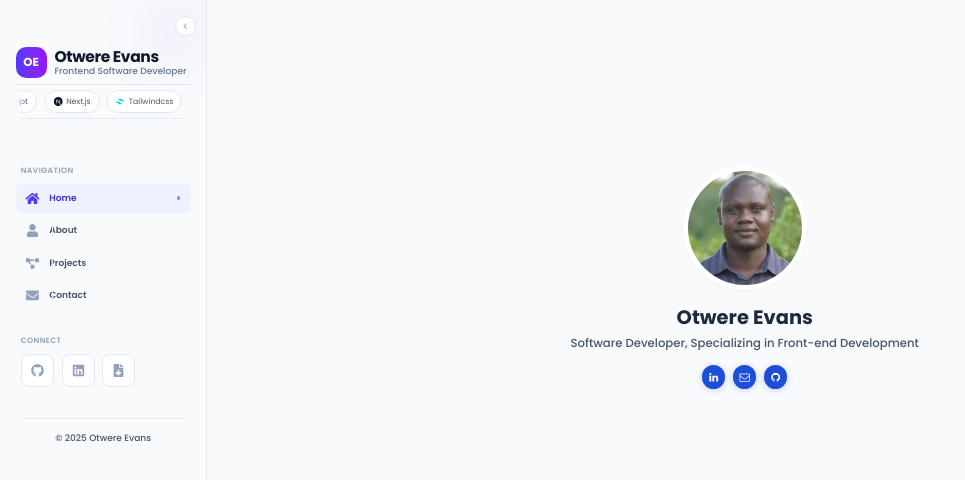
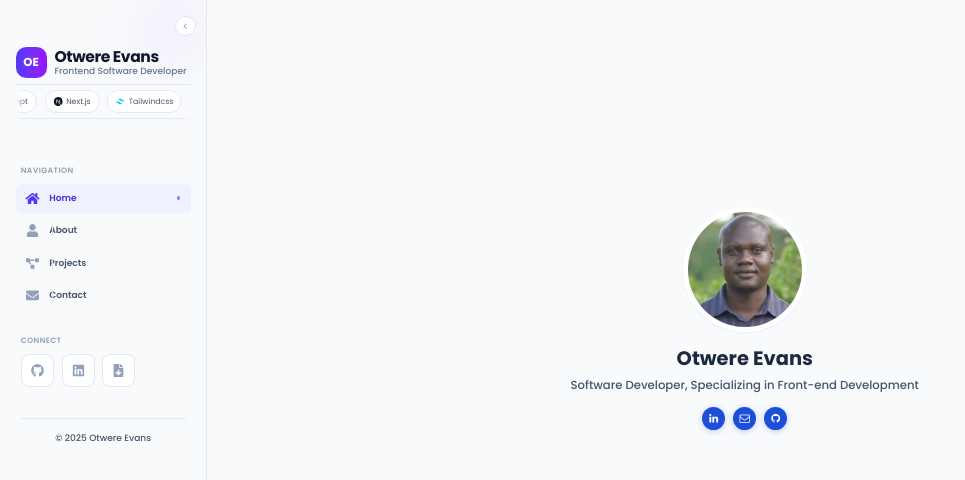
Before and after one commit to otwere/Otwere-Evans-Portfolio, a React (Vite) app: page / in a window 1280 px wide. Shown: the top 480 px of the page, without its empty margins (0-965 px from the left). Built offline with nearby package versions, Linux system fonts and the light colour scheme.

Commit message:
home section padding adjusted - pt-80

```diff
--- a/src/pages/Home.tsx
+++ b/src/pages/Home.tsx
@@ -6,9 +6,9 @@ export default function Home() {
       <SEO
         title="Home"
         description="Welcome to Otwere Evans' portfolio. Experienced Software Developer specializing in
-        modern Front-end Development,using React.js,TypeScript,Tailwindcss, and creating high-performance web App experiences."
+        modern Front-end Development,using React.js,,Next.js,TypeScript,Tailwindcss, and creating high-performance web App experiences."
       />
-      <section id="home" className="animate-enter min-h-full flex items-center justify-start pt-64 pb-10 md:pt-64 bg-slate-50 px-6">
+      <section id="home" className="animate-enter min-h-full flex items-center justify-start pt-64 pb-10 md:pt-80 lg:pt-80 bg-slate-50 px-6">
         <div className="mx-auto grid w-full max-w-full place-items-center text-center">
           <div className="mx-auto mb-6 h-48 w-48 overflow-hidden rounded-full border-8 border-white shadow-sm shadow-indigo-500/10">
             <img
```
